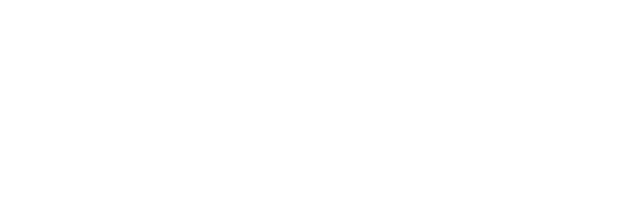
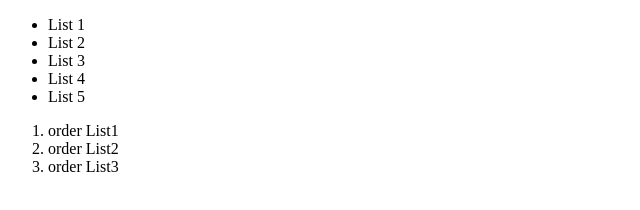
Before and after one commit to tdfdlead/oops, a plain HTML site: page index.html in a window 1280 px wide. Shown: the whole page, without its empty margins (0-640 px from the left). Drawn offline with Linux system fonts and the light colour scheme.

Commit message:
Added order List

```diff
--- a/index.html
+++ b/index.html
@@ -5,7 +5,18 @@
 	<title>Java Script Object Oriented Programming</title>
 </head>
 <body>
-
+	<ul>
+		<li>List 1</li>
+		<li>List 2</li>
+		<li>List 3</li>
+		<li>List 4</li>
+		<li>List 5</li>
+	</ul>
+	<ol>
+		<li>order List1</li>
+		<li>order List2</li>
+		<li>order List3</li>
+	</ol>
 	<script src="app.js"></script>
 </body>
 </html>
```
